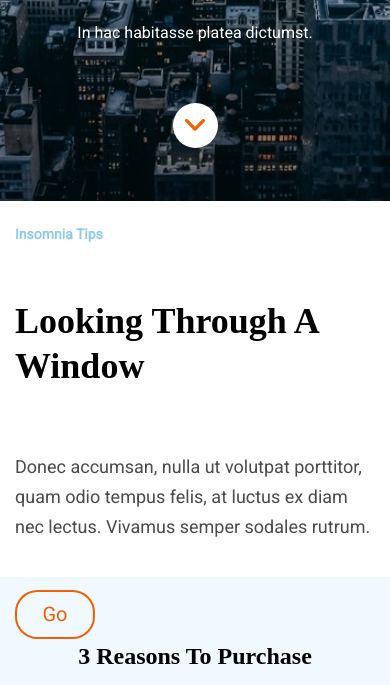
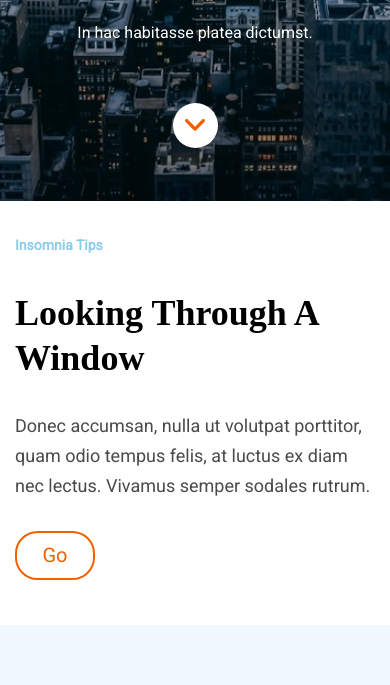
Before and after one commit to irisparedes/f-m1-evaluacion-final-irisparedes, a website: page docs/index.html in a window 390 px wide. Shown: the part 643-1328 px from the top of the page. Drawn offline with nearby package versions, Linux system fonts and the light colour scheme; files that its build step writes are made by us from their sources.

Commit message:
fix Looking media queries

```diff
--- a/_src/assets/scss/main.scss
+++ b/_src/assets/scss/main.scss
@@ -107,50 +107,32 @@ body {
 }
 //Main looking
 .looking__container {
-	height: 376px;
-	//width: 290px;
-	display: flex;
-	flex-direction: column;
-	justify-content: flex-start;
-	align-items: flex-start;
 	padding: 0 15px;
 	@media all and (min-width: 768px){
-
-
-
+		padding: 0 39px;
+	}
+	@media all and (min-width: 1200px){
+		padding: 0 275px;
 	}
 }
-/*.subtitle
-	height: 30px;
-	font-family: Roboto;
-	font-size: 14px;
-	line-height: 2.14;
-	color: #8ccbea;
-	//padding-top: 30px;
-	//margin-top: 30px;
-	margin: 30px 0 0 0;
 
-}*/
 .looking {
 	font-family: Roboto;
 	color: #8ccbea;
-
-
 }
 
 .looking__subtitle {
 	//height: 30px;
+	color: #8ccbea;
 	font-family: Roboto;
 	font-size: 14px;
 	line-height: 2.14;
-	color: #8ccbea;
 
-	//margin-bottom: 0;
-	//margin: 30px 0 0 0;
-	//box-sizing: border-box;
-
-
-
+	margin-top: 30px;
+	@media all and (min-width: 1200px){
+		font-size: 14px;
+		margin: 60px 0 0 0;
+	}
 }
 .looking__title {
 	//width: 290px;
@@ -163,6 +145,14 @@ body {
 	margin: 0;
 	margin-top: 1px;
 	text-transform: capitalize;
+	@media all and (min-width: 768) {
+		font-size: 26px;
+		line-height: 1.73;
+	}
+	@media all and (min-width: 1200px) {
+		font-size: 32px;
+		margin: 0;
+	}
 }
 .looking__text {
 	//width: 290px;
@@ -171,8 +161,11 @@ body {
 	font-size: 18px;
 	line-height: 1.67;
 	color: $colorText;
-	margin-bottom: 30px;
-	margin-top: 15px;
+	margin: 15px 0 30px 0;
+	@media all and (min-width: 768px) {
+		font-size: 20px;
+		margin: 30px 0 30px 0;
+	}
 
 }
 
```
